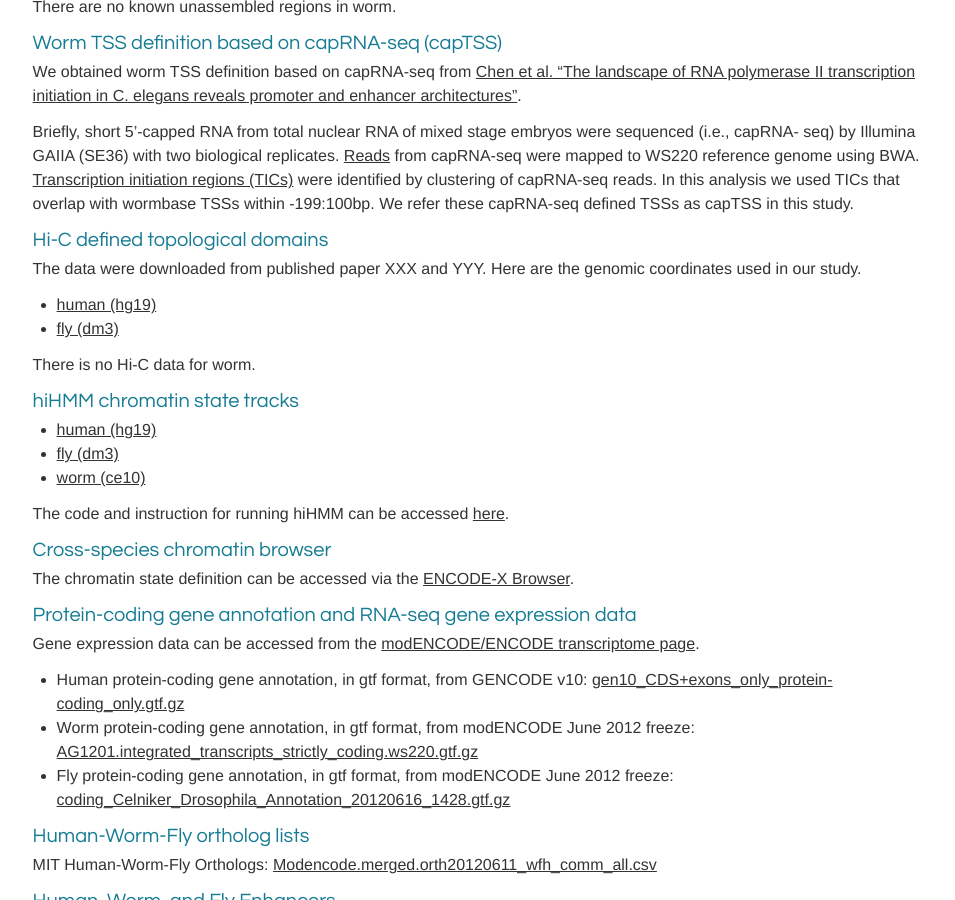
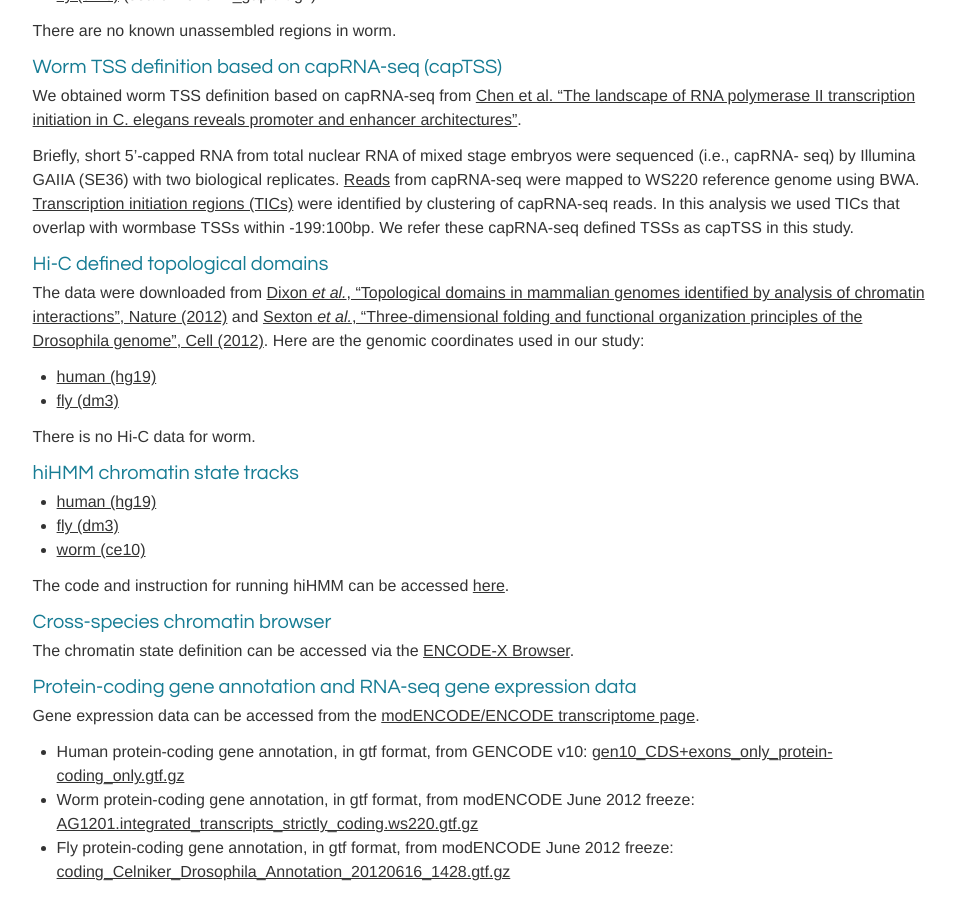
Before and after one commit to parklab/comparative-website, a Jekyll site: the page built from chromatin.md, in a window 1280 px wide and 900 px high, scrolled down 3170 px. Shown: the whole window, without its empty margins (249-1204 px from the left). Built offline with Jekyll 4.4.1, drawn with Linux system fonts in a browser that asks for light colours; nearby versions of some CDN libraries; some of the changed text lies outside the part shown.

Commit message:
Added links to Hi-C and MNase-seq papers.

```diff
--- a/chromatin.md
+++ b/chromatin.md
@@ -84,7 +84,7 @@
 
 ### MNase-seq data
 
-The MNase-seq data were analyzed [as described previously](). In brief, tags were mapped to the corresponding reference genome assemblies. The positions at which the number of mapped tags had a Z-score > 7 were considered anomalous due to potential amplification bias. The tags mapped to such positions were discarded. To compute profiles of nucleosomal frequency around TSS, the centers of the fragments were used in the case of paired-end data. In the case of single-end data, tag positions were shifted by the half of the estimated fragment size (estimated using cross-correlation analysis toward the fragment 3'-ends and tags mapping to positive and negative DNA strands were combined). Loess smoothing in the 11-bp window, which does not affect positions of the major minima and maxima on the plots, was applied to reduce the high-frequency noise in the profiles.
+The MNase-seq data were analyzed as described in [Tolstorukov _et al._, "Histone variant H2A.Bbd is associated with active transcription and mRNA processing in human cells", Molecular Cell (2012)](http://www.ncbi.nlm.nih.gov/pmc/articles/PMC3708478). In brief, tags were mapped to the corresponding reference genome assemblies. The positions at which the number of mapped tags had a Z-score > 7 were considered anomalous due to potential amplification bias. The tags mapped to such positions were discarded. To compute profiles of nucleosomal frequency around TSS, the centers of the fragments were used in the case of paired-end data. In the case of single-end data, tag positions were shifted by the half of the estimated fragment size (estimated using cross-correlation analysis toward the fragment 3'-ends and tags mapping to positive and negative DNA strands were combined). Loess smoothing in the 11-bp window, which does not affect positions of the major minima and maxima on the plots, was applied to reduce the high-frequency noise in the profiles.
 
 
 ## <a name="GC-content"></a> GC-content
@@ -131,7 +131,8 @@
 
 ## <a name="Hi-C defined topological domains"></a> Hi-C defined topological domains
 
-The data were downloaded from published paper XXX and YYY. Here are the genomic coordinates used in our study.
+The data were downloaded from  [Dixon _et al._, "Topological domains in mammalian genomes identified by
+analysis of chromatin interactions", Nature (2012)](http://www.ncbi.nlm.nih.gov/pmc/articles/PMC3356448) and [Sexton _et al._, "Three-dimensional folding and functional organization principles of the Drosophila genome", Cell (2012)](http://www.sciencedirect.com/science/article/pii/S0092867412000165). Here are the genomic coordinates used in our study:
 
 *   [human (hg19)]()
 *   [fly (dm3)]()
```
